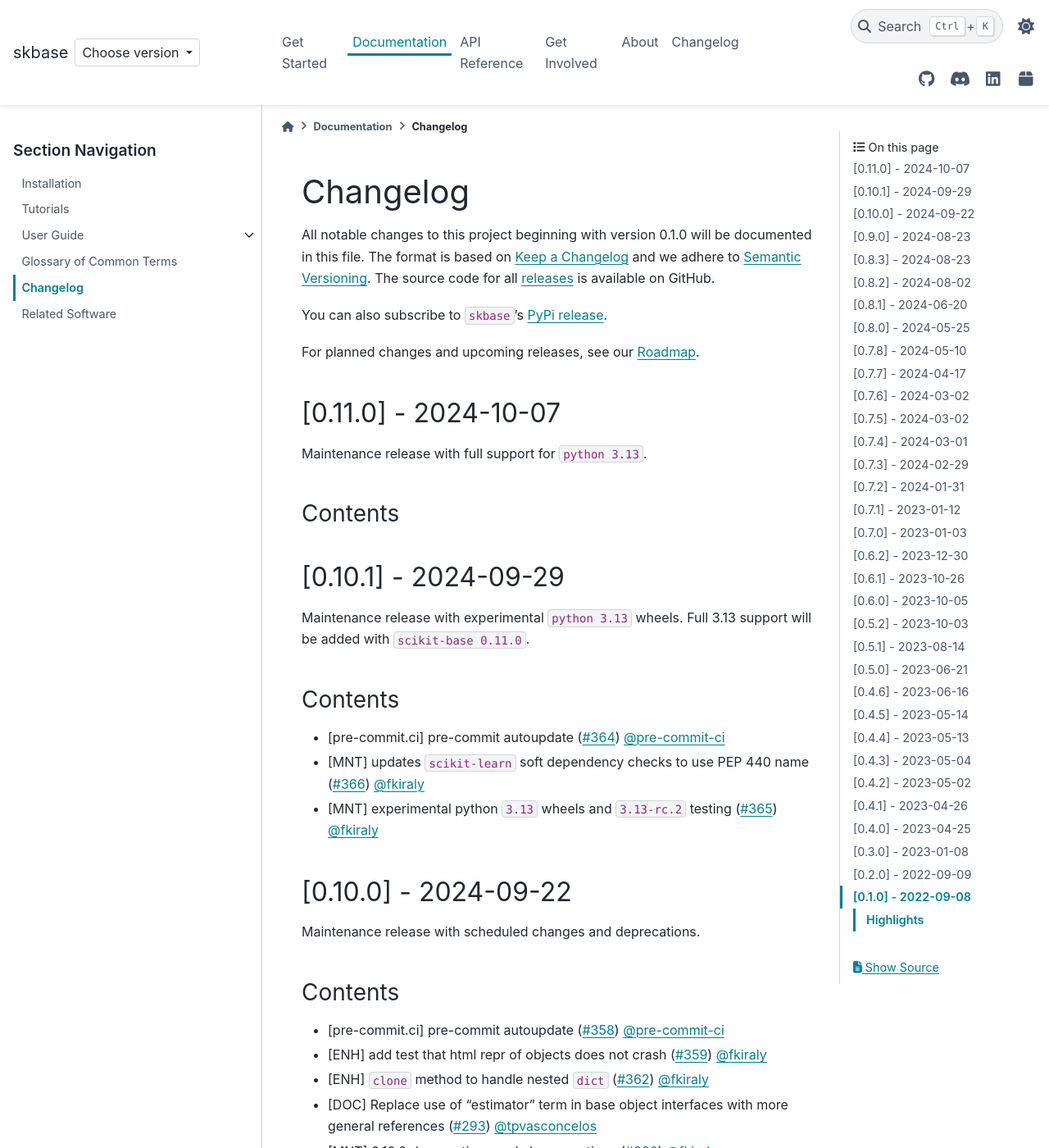
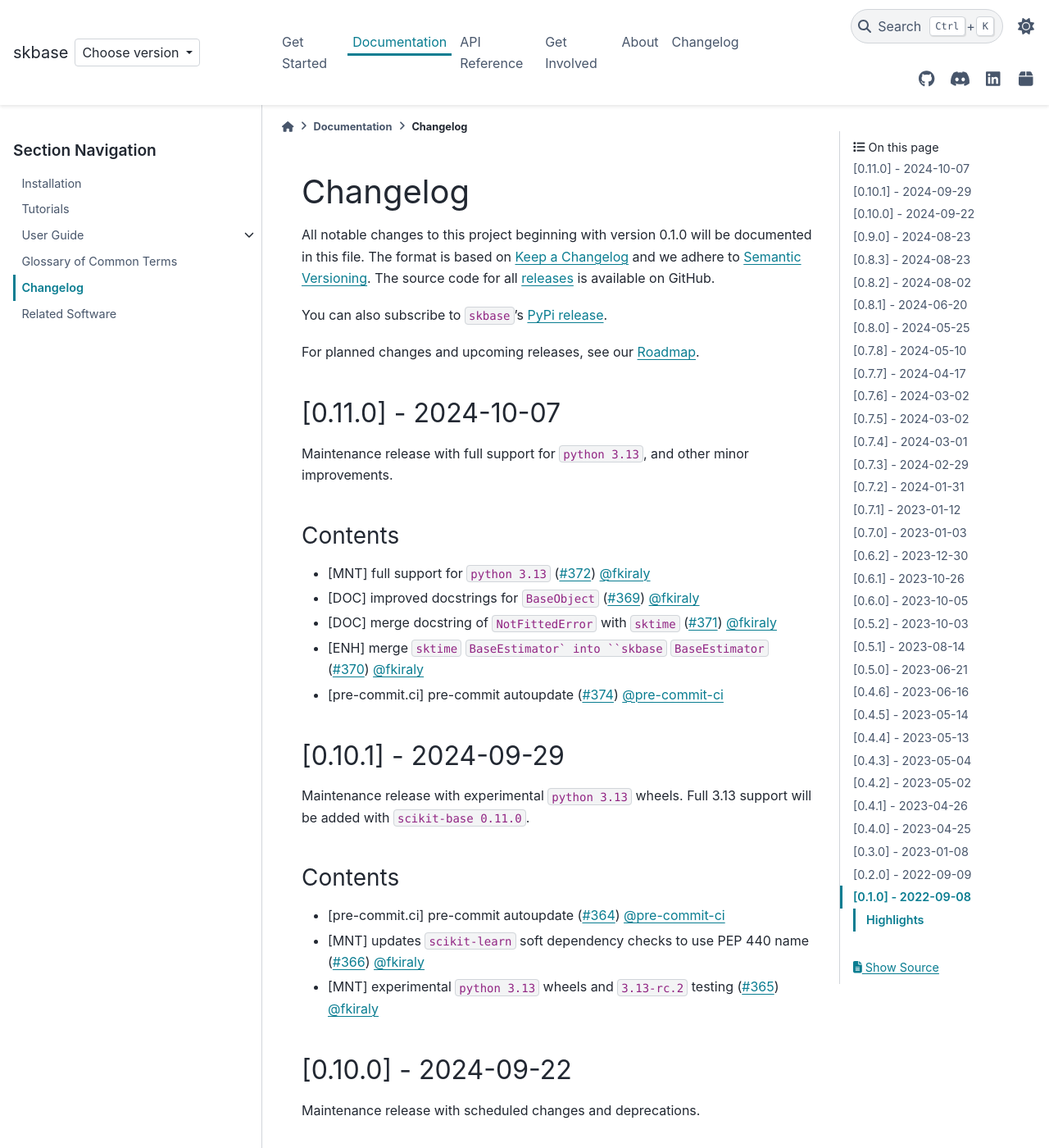
Before and after one commit to sktime/skbase, a Sphinx documentation site: the page built from docs/source/user_documentation/changelog.rst, in a window 1280 px wide and 1400 px high. Shown: the whole window at 82% size. Built offline with Sphinx 7.4.7 and the PyData theme 0.15.4, drawn with Linux system fonts in a browser that asks for light colours; comment, search, counter and statistics services are not loaded.

Commit message:
Update changelog.rst

```diff
--- a/docs/source/user_documentation/changelog.rst
+++ b/docs/source/user_documentation/changelog.rst
@@ -17,11 +17,19 @@
 [0.11.0] - 2024-10-07
 =====================
 
-Maintenance release with full support for ``python 3.13``.
+Maintenance release with full support for ``python 3.13``,
+and other minor improvements.
 
 Contents
 --------
 
+* [MNT] full support for ``python 3.13`` (:pr:`372`) :user:`fkiraly`
+* [DOC] improved docstrings for ``BaseObject`` (:pr:`369`) :user:`fkiraly`
+* [DOC] merge docstring of ``NotFittedError`` with ``sktime``
+  (:pr:`371`) :user:`fkiraly`
+* [ENH] merge ``sktime`` ``BaseEstimator` into ``skbase`` ``BaseEstimator``
+  (:pr:`370`) :user:`fkiraly`
+* [pre-commit.ci] pre-commit autoupdate (:pr:`374`) :user:`pre-commit-ci`
 
 
 [0.10.1] - 2024-09-29
@@ -36,7 +44,7 @@
 * [pre-commit.ci] pre-commit autoupdate (:pr:`364`) :user:`pre-commit-ci`
 * [MNT] updates ``scikit-learn`` soft dependency checks to use PEP 440 name
   (:pr:`366`) :user:`fkiraly`
-* [MNT] experimental python ``3.13`` wheels and ``3.13-rc.2`` testing
+* [MNT] experimental ``python 3.13`` wheels and ``3.13-rc.2`` testing
   (:pr:`365`) :user:`fkiraly`
 
 
```
